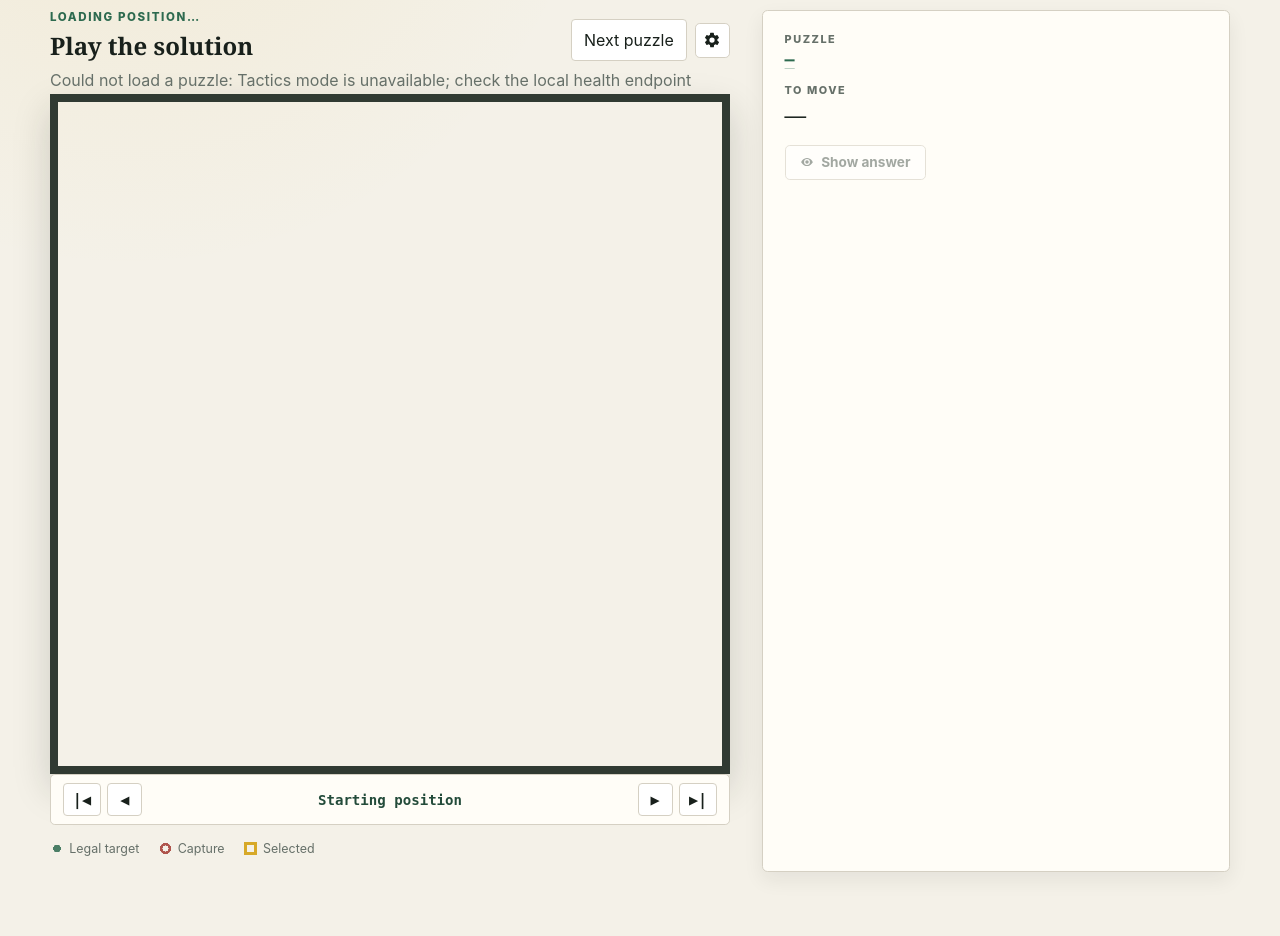
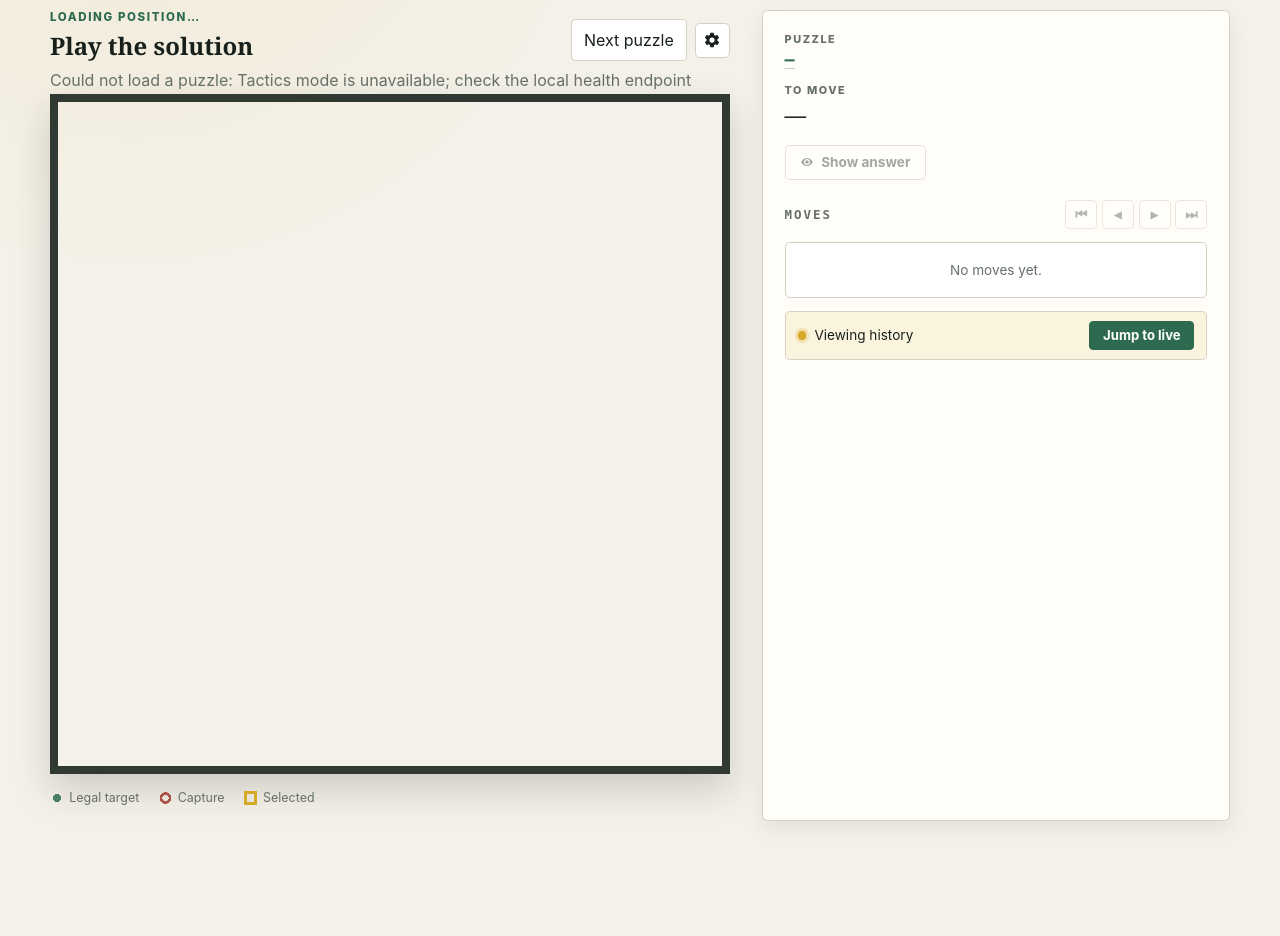
Before and after one commit to mikelupu/Woody, a Flask app: page /tactics in a window 1280 px wide. Shown: the part 209-1145 px from the top of the page. After the commit the page ends 1030 px from the top, so only its background shows below. Run offline with Flask 3, Linux system fonts and the light colour scheme.

Commit message:
Shared moved panel

```diff
--- /dev/null
+++ b/src/hanging_piece_trainer/static/movesPanel.css
@@ -0,0 +1,127 @@
+.moves-panel {
+  display: flex;
+  flex-direction: column;
+  gap: .8rem;
+}
+
+.moves-panel-header {
+  display: flex;
+  align-items: center;
+  justify-content: space-between;
+  gap: .5rem;
+}
+.moves-panel-header h2 {
+  margin: 0;
+  font: 700 .78rem "IBM Plex Mono", ui-monospace, monospace;
+  letter-spacing: .16em;
+  text-transform: uppercase;
+  color: var(--muted);
+}
+
+.moves-panel-controls {
+  display: inline-flex;
+  gap: .3rem;
+}
+.moves-panel-controls button {
+  min-width: 2rem;
+  padding: .3rem .5rem;
+  border: 1px solid var(--line);
+  border-radius: .25rem;
+  color: var(--ink);
+  background: #fff;
+  font: 700 .85rem "IBM Plex Mono", ui-monospace, monospace;
+  cursor: pointer;
+}
+.moves-panel-controls button:hover:not(:disabled) { background: var(--light-square); }
+.moves-panel-controls button:disabled { color: var(--muted); cursor: not-allowed; opacity: .5; }
+
+.moves-panel-scroll {
+  max-height: 24rem;
+  overflow: auto;
+  border: 1px solid var(--line);
+  border-radius: .3rem;
+  background: #fff;
+}
+
+.moves-panel-table {
+  width: 100%;
+  border-collapse: collapse;
+  font-family: "IBM Plex Mono", ui-monospace, monospace;
+  font-variant-numeric: tabular-nums;
+  font-size: .9rem;
+}
+.moves-panel-table thead th {
+  position: sticky;
+  top: 0;
+  padding: .45rem .55rem;
+  background: var(--panel);
+  color: var(--muted);
+  border-bottom: 1px solid var(--line);
+  font: 700 .68rem "IBM Plex Mono", ui-monospace, monospace;
+  letter-spacing: .12em;
+  text-transform: uppercase;
+  text-align: left;
+}
+.moves-panel-table th.num,
+.moves-panel-table td.num {
+  width: 2.6rem;
+  color: var(--muted);
+  text-align: right;
+  padding-right: .5rem;
+}
+.moves-panel-table td {
+  padding: .35rem .55rem;
+  border-bottom: 1px solid var(--line);
+  color: var(--ink);
+}
+.moves-panel-table td.placeholder { color: var(--muted); }
+.moves-panel-table td.ply {
+  cursor: pointer;
+  user-select: none;
+}
+.moves-panel-table td.ply:hover { background: var(--light-square); }
+.moves-panel-table td.ply.active {
+  color: var(--forest);
+  font-weight: 800;
+  background: rgb(215 169 40 / 20%);
+  box-shadow: inset 0 0 0 2px var(--gold);
+}
+.moves-panel-table tbody tr:last-child td { border-bottom: 0; }
+
+.moves-panel-empty {
+  margin: 0;
+  padding: 1.2rem 1rem;
+  color: var(--muted);
+  font-size: .85rem;
+  text-align: center;
+}
+
+.moves-panel-live {
+  display: flex;
+  align-items: center;
+  gap: .5rem;
+  padding: .55rem .75rem;
+  border: 1px solid var(--line);
+  border-radius: .3rem;
+  background: rgb(215 169 40 / 12%);
+  color: var(--ink);
+  font-size: .85rem;
+}
+.moves-panel-live .dot {
+  width: .55rem;
+  height: .55rem;
+  border-radius: 50%;
+  background: var(--gold);
+  box-shadow: 0 0 0 3px rgb(215 169 40 / 25%);
+}
+.moves-panel-live .label { flex: 1; }
+.moves-panel-live button {
+  padding: .35rem .8rem;
+  border: 1px solid var(--forest-bright);
+  border-radius: .25rem;
+  color: #fff;
+  background: var(--forest-bright);
+  font: 700 .82rem Inter, sans-serif;
+  cursor: pointer;
+}
+.moves-panel-live button:hover { background: var(--forest); }
--- /dev/null
+++ b/src/hanging_piece_trainer/static/movesPanel.js
@@ -0,0 +1,229 @@
+// Shared move-list panel with two-column PGN table + history scrubber.
+//
+// Each board (tactics, pawn) instantiates one panel with an onJump callback
+// that repaints the board to the FEN of the currently-viewed ply. The panel
+// owns `history` (starting frame + one entry per played ply) and `viewIndex`
+// (which frame is currently displayed). While `viewIndex < history.length - 1`
+// the board is "viewing history" — callers should lock interaction; when the
+// user returns to the tail the board is "live" again.
+//
+// Public API:
+//   const panel = new window.MovesPanel({ container, onJump });
+//   panel.reset({ startingFen, startingFullmove, startingTurn });
+//   panel.push({ uci, san, fen });
+//   panel.jump(index);  panel.prev();  panel.next();
+//   panel.first();      panel.last();
+//   panel.isLive();     panel.currentFen();
+//
+// onJump(fen, { isLive, index }) is fired whenever the viewed frame changes.
+"use strict";
+
+(function () {
+  class MovesPanel {
+    constructor({ container, onJump }) {
+      this.container = container;
+      this.onJump = typeof onJump === "function" ? onJump : () => {};
+      this.history = [];
+      this.viewIndex = -1;
+      this.startingFullmove = 1;
+      this.startingTurn = "white";
+      this._buildDom();
+    }
+
+    // Discard current history and seed a fresh starting frame.
+    reset({ startingFen, startingFullmove = 1, startingTurn = "white" } = {}) {
+      if (!startingFen) return;
+      this.startingFullmove = Number(startingFullmove) || 1;
+      this.startingTurn = startingTurn === "black" ? "black" : "white";
+      this.history = [
+        {
+          ply: 0,
+          fen: startingFen,
+          uci: null,
+          san: null,
+          moveNumber: this.startingFullmove,
+          side: this.startingTurn,
+        },
+      ];
+      this.viewIndex = 0;
+      this._render();
+      this.onJump(startingFen, { isLive: true, index: 0 });
+    }
+
+    // Append one ply. `fen` must be the FEN AFTER the move.
+    push({ uci, san, fen }) {
+      if (!this.history.length) return;
+      const prev = this.history[this.history.length - 1];
+      // Numbering: whichever side was "to move" in the previous frame owns this ply.
+      const side = this._sideAfter(prev);
+      const moveNumber = this._moveNumberAfter(prev);
+      this.history.push({
+        ply: this.history.length,
+        fen: fen ?? prev.fen,
+        uci: uci ?? null,
+        san: san ?? uci ?? "?",
+        moveNumber,
+        side,
+      });
+      // Auto-advance the view only if we're already live.
+      const wasLive = this.viewIndex === this.history.length - 2;
+      if (wasLive) this.viewIndex = this.history.length - 1;
+      this._render();
+      if (wasLive) {
+        const frame = this.history[this.viewIndex];
+        this.onJump(frame.fen, { isLive: true, index: this.viewIndex });
+      }
+    }
+
+    jump(index) {
+      if (!this.history.length) return;
+      const target = Math.max(0, Math.min(this.history.length - 1, Number(index) || 0));
+      if (target === this.viewIndex) return;
+      this.viewIndex = target;
+      this._render();
+      const frame = this.history[target];
+      this.onJump(frame.fen, { isLive: this.isLive(), index: target });
+    }
+
+    prev() { this.jump(this.viewIndex - 1); }
+    next() { this.jump(this.viewIndex + 1); }
+    first() { this.jump(0); }
+    last() { this.jump(this.history.length - 1); }
+
+    isLive() {
+      return this.viewIndex === this.history.length - 1;
+    }
+
+    currentFen() {
+      return this.history[this.viewIndex]?.fen ?? null;
+    }
+
+    // ── internals ────────────────────────────────────────────────────
+
+    _sideAfter(prev) {
+      // If prev.ply === 0 (starting frame), the side to play is prev.side.
+      // If prev.ply > 0, the side after prev is the opposite of prev.side.
+      if (prev.ply === 0) return prev.side;
+      return prev.side === "white" ? "black" : "white";
+    }
+
+    _moveNumberAfter(prev) {
+      if (prev.ply === 0) return prev.moveNumber;
+      // Whenever a black move is pushed, the fullmove counter increments.
+      return prev.side === "black" ? prev.moveNumber + 1 : prev.moveNumber;
+    }
+
+    _buildDom() {
+      this.container.classList.add("moves-panel");
+      this.container.innerHTML = `
+        <div class="moves-panel-header">
+          <h2>Moves</h2>
+          <div class="moves-panel-controls" role="group" aria-label="Move navigation">
+            <button type="button" data-action="first" title="Starting position" aria-label="First">⏮</button>
+            <button type="button" data-action="prev" title="Previous move" aria-label="Previous">◀</button>
+            <button type="button" data-action="next" title="Next move" aria-label="Next">▶</button>
+            <button type="button" data-action="last" title="Latest move" aria-label="Last">⏭</button>
+          </div>
+        </div>
+        <div class="moves-panel-scroll" role="region" aria-label="Move list">
+          <table class="moves-panel-table">
+            <thead><tr><th class="num">#</th><th>White</th><th>Black</th></tr></thead>
+            <tbody></tbody>
+          </table>
+          <p class="moves-panel-empty" hidden>No moves yet.</p>
+        </div>
+        <div class="moves-panel-live" hidden>
+          <span class="dot" aria-hidden="true"></span>
+          <span class="label">Viewing history</span>
+          <button type="button" data-action="jump-live">Jump to live</button>
+        </div>
+      `;
+      this.tbody = this.container.querySelector("tbody");
+      this.emptyEl = this.container.querySelector(".moves-panel-empty");
+      this.liveEl = this.container.querySelector(".moves-panel-live");
+      this.controls = this.container.querySelector(".moves-panel-controls");
+      this.scroll = this.container.querySelector(".moves-panel-scroll");
+      this.container.addEventListener("click", (event) => {
+        const btn = event.target.closest("button[data-action]");
+        if (btn) {
+          this._onAction(btn.dataset.action);
+          return;
+        }
+        const cell = event.target.closest("td[data-ply]");
+        if (cell) {
+          this.jump(Number(cell.dataset.ply));
+        }
+      });
+      this._render();
+    }
+
+    _onAction(action) {
+      if (action === "first") this.first();
+      else if (action === "prev") this.prev();
+      else if (action === "next") this.next();
+      else if (action === "last") this.last();
+      else if (action === "jump-live") this.last();
+    }
+
+    _render() {
+      if (!this.tbody) return;
+      // Group plies into rows keyed by moveNumber, one column per side.
+      const rows = new Map();
+      for (let i = 1; i < this.history.length; i += 1) {
+        const frame = this.history[i];
+        if (!rows.has(frame.moveNumber)) rows.set(frame.moveNumber, { white: null, black: null });
+        rows.get(frame.moveNumber)[frame.side] = frame;
+      }
+      // If the puzzle starts with black to move, we need to render the first
+      // row with an ellipsis in the white column.
+      if (this.startingTurn === "black" && this.history.length > 1) {
+        const first = rows.get(this.startingFullmove);
+        if (first && !first.white) first.white = { placeholder: true };
+      }
+      const rowFragments = [];
+      for (const [moveNumber, cells] of rows) {
+        const w = cells.white;
+        const b = cells.black;
+        const isActive = (frame) => frame && !frame.placeholder && frame.ply === this.viewIndex;
+        const cellFor = (frame) => {
+          if (!frame) return "<td></td>";
+          if (frame.placeholder) return `<td class="placeholder">…</td>`;
+          const active = frame.ply === this.viewIndex ? " active" : "";
+          return `<td class="ply${active}" data-ply="${frame.ply}">${frame.san || frame.uci || ""}</td>`;
+        };
+        void isActive;  // (helper used inline above)
+        rowFragments.push(`
+          <tr>
+            <td class="num">${moveNumber}.</td>
+            ${cellFor(w)}
+            ${cellFor(b)}
+          </tr>
+        `);
+      }
+      this.tbody.innerHTML = rowFragments.join("");
+      const isEmpty = this.history.length <= 1;
+      this.emptyEl.hidden = !isEmpty;
+      this.scroll.querySelector("table").hidden = isEmpty;
+      // Live vs history state.
+      const showingLive = this.isLive();
+      this.liveEl.hidden = showingLive;
+      // Enable/disable nav buttons.
+      const canPrev = this.viewIndex > 0;
+      const canNext = this.viewIndex < this.history.length - 1;
+      this._setEnabled("first", canPrev);
+      this._setEnabled("prev", canPrev);
+      this._setEnabled("next", canNext);
+      this._setEnabled("last", canNext);
+      // Scroll active row into view.
+      const active = this.tbody.querySelector("td.ply.active");
+      if (active) active.scrollIntoView({ block: "nearest", inline: "nearest" });
+    }
+
+    _setEnabled(action, enabled) {
+      const btn = this.controls.querySelector(`[data-action="${action}"]`);
+      if (btn) btn.disabled = !enabled;
+    }
+  }
+
+  window.MovesPanel = MovesPanel;
+})();
--- a/src/hanging_piece_trainer/static/tactics.css
+++ b/src/hanging_piece_trainer/static/tactics.css
@@ -125,36 +125,6 @@
 .show-answer-btn:hover:not(:disabled) { background: var(--light-square); }
 .show-answer-btn:disabled { color: var(--muted); cursor: not-allowed; opacity: .6; }
 
-.review-bar {
-  display: flex;
-  align-items: center;
-  justify-content: center;
-  gap: .4rem;
-  padding: .5rem .75rem;
-  border: 1px solid var(--line);
-  border-radius: .3rem;
-  background: var(--panel);
-}
-.review-bar button {
-  min-width: 2.2rem;
-  padding: .4rem .55rem;
-  border: 1px solid var(--line);
-  border-radius: .25rem;
-  color: var(--ink);
-  background: #fff;
-  font: 700 .95rem "IBM Plex Mono", ui-monospace, monospace;
-  cursor: pointer;
-}
-.review-bar button:hover:not(:disabled) { background: var(--light-square); }
-.review-bar button:disabled { color: var(--muted); cursor: not-allowed; opacity: .5; }
-.review-indicator {
-  flex: 1;
-  text-align: center;
-  font: 700 .88rem "IBM Plex Mono", ui-monospace, monospace;
-  color: var(--forest);
-  padding: 0 .5rem;
-}
-
 .stats .stats-link {
   color: #fff;
   font: 700 1rem "IBM Plex Mono", ui-monospace, "SF Mono", Menlo, monospace;
--- a/src/hanging_piece_trainer/static/tactics.js
+++ b/src/hanging_piece_trainer/static/tactics.js
@@ -14,7 +14,6 @@ const state = {
   locked: false,
   completed: false,
   wrongMoves: 0,
-  review: null,  // { fens, san, uci, index, startingFullmove, startingTurn }
 };
 
 const boardEl = document.querySelector("#board");
@@ -27,12 +26,20 @@ const settingsOpenBtn = document.querySelector("#settings-open");
 const showRatingInput = document.querySelector("#setting-show-rating");
 const showMaxPointsInput = document.querySelector("#setting-show-max-points");
 const showAnswerBtn = document.querySelector("#show-answer");
-const reviewBar = document.querySelector("#review-bar");
-const reviewStartBtn = document.querySelector("#review-start");
-const reviewPrevBtn = document.querySelector("#review-prev");
-const reviewNextBtn = document.querySelector("#review-next");
-const reviewEndBtn = document.querySelector("#review-end");
-const reviewIndicator = document.querySelector("#review-indicator");
+const movesPanelEl = document.querySelector("#moves-panel");
+let panel = null;
+
+function panelOnJump(fen, { isLive }) {
+  if (!fen || !state.puzzle) return;
+  state.pieces = parseFen(fen);
+  state.selected = null;
+  state.legalTargets = isLive && !state.completed ? state.liveLegalTargets ?? {} : {};
+  state.lastMove = null;
+  state.locked = state.completed || !isLive;
+  if (!isLive) statusEl.textContent = "Viewing history — jump to live to continue.";
+  else if (!state.completed) statusEl.textContent = "Your move.";
+  renderBoard();
+}
 
 const SETTINGS_KEYS = { showRating: "tactics.showRating", showMaxPoints: "tactics.showMaxPoints" };
 const settings = {
@@ -206,6 +213,7 @@ async function attemptMove(from, to, matches) {
     state.selected = null;
     state.lastMove = { from, to };
     window.animateMove(boardEl, from, to, renderBoard);
+    if (panel) panel.push({ uci, san: data.user_san, fen: data.fen_after_user });
     if (data.opponent_move) {
       statusEl.textContent = "Correct! Opponent replies…";
       await sleep(OPPONENT_DELAY_MS);
@@ -214,9 +222,17 @@ async function attemptMove(from, to, matches) {
       applyUciOnBoard(data.opponent_move);
       state.lastMove = { from: oppFrom, to: oppTo };
       window.animateMove(boardEl, oppFrom, oppTo, renderBoard);
+      if (panel) {
+        panel.push({
+          uci: data.opponent_move,
+          san: data.opponent_san,
+          fen: data.fen_after_opponent,
+        });
+      }
     }
     state.pieces = parseFen(data.presented_fen);
     state.legalTargets = data.legal_targets ?? {};
+    state.liveLegalTargets = state.legalTargets;
     state.locked = data.completed;
     if (data.completed) {
       completePuzzle(data);
@@ -299,9 +315,8 @@ function completePuzzle(data) {
   const ratingRow = document.querySelector("#rating-row");
   if (ratingRow) ratingRow.hidden = false;
   showAnswerBtn.disabled = true;
-  // Also reveal the rating badge in state.puzzle so review indicator can be seeded.
   if (state.puzzle && data.rating != null) state.puzzle.rating = data.rating;
-  enterReview(data);
+  populatePanelFromCompletion(data);
   nextBtn.disabled = false;
   nextBtn.focus();
   if (data.batch_completed && data.batch_result) {
@@ -411,7 +426,6 @@ async function loadPuzzle() {
   state.selected = null;
   state.lastMove = null;
   state.wrongMoves = 0;
-  exitReview();
   document.querySelector("#feedback").hidden = true;
   statusEl.textContent = "Loading puzzle…";
   try {
@@ -424,6 +438,7 @@ async function loadPuzzle() {
     state.pieces = parseFen(data.presented_fen);
     state.sessionId = data.session_id;
     state.legalTargets = data.legal_targets ?? {};
+    state.liveLegalTargets = state.legalTargets;
     document.querySelector("#position-meta").textContent =
       `${data.side_to_move === "white" ? "White" : "Black"} to move`;
     updatePuzzleDetails(data);
@@ -431,6 +446,13 @@ async function loadPuzzle() {
     state.locked = false;
     showAnswerBtn.disabled = false;
     statusEl.textContent = "Your move — click one of your pieces.";
+    if (panel) {
+      panel.reset({
+        startingFen: data.presented_fen,
+        startingFullmove: data.starting_fullmove ?? 1,
+        startingTurn: data.starting_turn ?? data.side_to_move ?? "white",
+      });
+    }
     renderBoard();
   } catch (error) {
     statusEl.textContent = `Could not load a puzzle: ${error.message}`;
@@ -440,73 +462,6 @@ async function loadPuzzle() {
 async function errorMessage(response) {
   try { return (await response.json()).error.message; }
   catch { return `Request failed (${response.status})`; }
-}
-
-function enterReview(data) {
-  const fens = data.fen_sequence ?? [];
-  if (!fens.length) return;
-  state.review = {
-    fens,
-    san: data.expected_moves_san ?? [],
-    uci: data.expected_moves ?? [],
-    index: 0,
-    startingFullmove: data.starting_fullmove ?? 1,
-    startingTurn: data.starting_turn ?? "white",
-  };
-  reviewBar.hidden = false;
-  applyReviewFrame();
-}
-
-function applyReviewFrame() {
-  const r = state.review;
-  if (!r) return;
-  const fen = r.fens[r.index];
-  state.pieces = parseFen(fen);
-  state.selected = null;
-  state.legalTargets = {};
-  // Highlight the last move played to reach the current position.
-  if (r.index > 0) {
-    const uci = r.uci[r.index - 1] ?? "";
-    state.lastMove = uci.length >= 4 ? { from: uci.slice(0, 2), to: uci.slice(2, 4) } : null;
-  } else {
-    state.lastMove = null;
-  }
-  renderBoard();
-  updateReviewIndicator();
-  reviewStartBtn.disabled = r.index === 0;
-  reviewPrevBtn.disabled = r.index === 0;
-  reviewNextBtn.disabled = r.index >= r.fens.length - 1;
-  reviewEndBtn.disabled = r.index >= r.fens.length - 1;
-}
-
-function updateReviewIndicator() {
-  const r = state.review;
-  if (!r) return;
-  if (r.index === 0) {
-    reviewIndicator.textContent = "Starting position";
-    return;
-  }
-  // Compute a "3. Nf3" or "27… Ne2+" style label for the current move.
-  const moveIdx = r.index - 1;
-  const isBlackFirst = r.startingTurn === "black";
-  let fullmove;
-  let isBlackMove;
-  if (isBlackFirst) {
-    // moveIdx 0 → black at startingFullmove, moveIdx 1 → white at startingFullmove + 1, ...
-    fullmove = r.startingFullmove + Math.floor((moveIdx + 1) / 2);
-    isBlackMove = moveIdx % 2 === 0;
-  } else {
-    fullmove = r.startingFullmove + Math.floor(moveIdx / 2);
-    isBlackMove = moveIdx % 2 === 1;
-  }
-  const san = r.san[moveIdx] ?? r.uci[moveIdx];
-  const prefix = isBlackMove ? `${fullmove}…` : `${fullmove}.`;
-  reviewIndicator.textContent = `${prefix} ${san}  ·  ${r.index} / ${r.fens.length - 1}`;
-}
-
-function exitReview() {
-  state.review = null;
-  reviewBar.hidden = true;
 }
 
 async function revealAnswer() {
@@ -533,36 +488,28 @@ async function revealAnswer() {
   }
 }
 
-function handleReviewKey(event) {
-  if (!state.review) return;
-  if (event.key === "ArrowLeft") { event.preventDefault(); stepReview(-1); }
-  else if (event.key === "ArrowRight") { event.preventDefault(); stepReview(1); }
-  else if (event.key === "Home") { event.preventDefault(); jumpReview(0); }
-  else if (event.key === "End") { event.preventDefault(); jumpReview(state.review.fens.length - 1); }
-}
-
-function stepReview(delta) {
-  const r = state.review;
-  if (!r) return;
-  jumpReview(Math.max(0, Math.min(r.fens.length - 1, r.index + delta)));
-}
-
-function jumpReview(index) {
-  const r = state.review;
-  if (!r) return;
-  r.index = index;
-  applyReviewFrame();
+function populatePanelFromCompletion(data) {
+  if (!panel) return;
+  const sanList = data.expected_moves_san ?? [];
+  const uciList = data.expected_moves ?? [];
+  const fens = data.fen_sequence ?? [];
+  panel.reset({
+    startingFen: fens[0] ?? state.puzzle?.presented_fen,
+    startingFullmove: data.starting_fullmove ?? state.puzzle?.starting_fullmove ?? 1,
+    startingTurn: data.starting_turn ?? state.puzzle?.starting_turn ?? "white",
+  });
+  for (let i = 0; i < uciList.length; i += 1) {
+    panel.push({ uci: uciList[i], san: sanList[i], fen: fens[i + 1] });
+  }
 }
 
 showAnswerBtn.addEventListener("click", revealAnswer);
-reviewStartBtn.addEventListener("click", () => jumpReview(0));
-reviewPrevBtn.addEventListener("click", () => stepReview(-1));
-reviewNextBtn.addEventListener("click", () => stepReview(1));
-reviewEndBtn.addEventListener("click", () => jumpReview(state.review ? state.review.fens.length - 1 : 0));
-document.addEventListener("keydown", handleReviewKey);
 
 nextBtn.addEventListener("click", loadPuzzle);
 settingsOpenBtn.addEventListener("click", openSettings);
 settingsDialog.addEventListener("close", saveSettings);
 applySettingsToDom();
+if (movesPanelEl && window.MovesPanel) {
+  panel = new window.MovesPanel({ container: movesPanelEl, onJump: panelOnJump });
+}
 loadPuzzle();
--- a/src/hanging_piece_trainer/templates/tactics.html
+++ b/src/hanging_piece_trainer/templates/tactics.html
@@ -9,8 +9,10 @@
     <link rel="apple-touch-icon" sizes="180x180" href="{{ url_for('static', filename='apple-touch-icon.png') }}">
     <link rel="stylesheet" href="{{ url_for('static', filename='app.css') }}">
     <link rel="stylesheet" href="{{ url_for('static', filename='tactics.css') }}">
+    <link rel="stylesheet" href="{{ url_for('static', filename='movesPanel.css') }}">
     <script src="{{ url_for('static', filename='pieces.js') }}" defer></script>
     <script src="{{ url_for('static', filename='pieceAnim.js') }}" defer></script>
+    <script src="{{ url_for('static', filename='movesPanel.js') }}" defer></script>
     <script src="{{ url_for('static', filename='tactics.js') }}" defer></script>
   </head>
   <body>
@@ -87,13 +89,6 @@
           </div>
           <div id="board-status" class="status" role="status" aria-live="polite"></div>
           <div id="board" class="board" role="grid" aria-label="Chess position"></div>
-          <div id="review-bar" class="review-bar" role="toolbar" aria-label="Step through the solution" hidden>
-            <button type="button" id="review-start" aria-label="Starting position" title="Starting position">|◀</button>
-            <button type="button" id="review-prev" aria-label="Previous move" title="Previous move">◀</button>
-            <span id="review-indicator" class="review-indicator" aria-live="polite">Starting position</span>
-            <button type="button" id="review-next" aria-label="Next move" title="Next move">▶</button>
-            <button type="button" id="review-end" aria-label="Final position" title="Final position">▶|</button>
-          </div>
           <div class="legend" aria-label="Board marker legend">
             <span><i class="swatch swatch-legal"></i>Legal target</span>
             <span><i class="swatch swatch-capture"></i>Capture</span>
@@ -125,6 +120,7 @@
               Show answer
             </button>
           </section>
+          <div id="moves-panel"></div>
           <section id="feedback" class="feedback" tabindex="-1" hidden>
             <h3 id="feedback-heading">Review</h3>
             <p id="feedback-summary"></p>
```
Also changed, not shown: src/hanging_piece_trainer/service.py (+39 -2 lines), src/hanging_piece_trainer/static/pawn.js (+29 -0 lines), src/hanging_piece_trainer/templates/pawn.html (+4 -8 lines), tests/test_pawn.py (+12 -0 lines), tests/test_tactics.py (+20 -0 lines).
